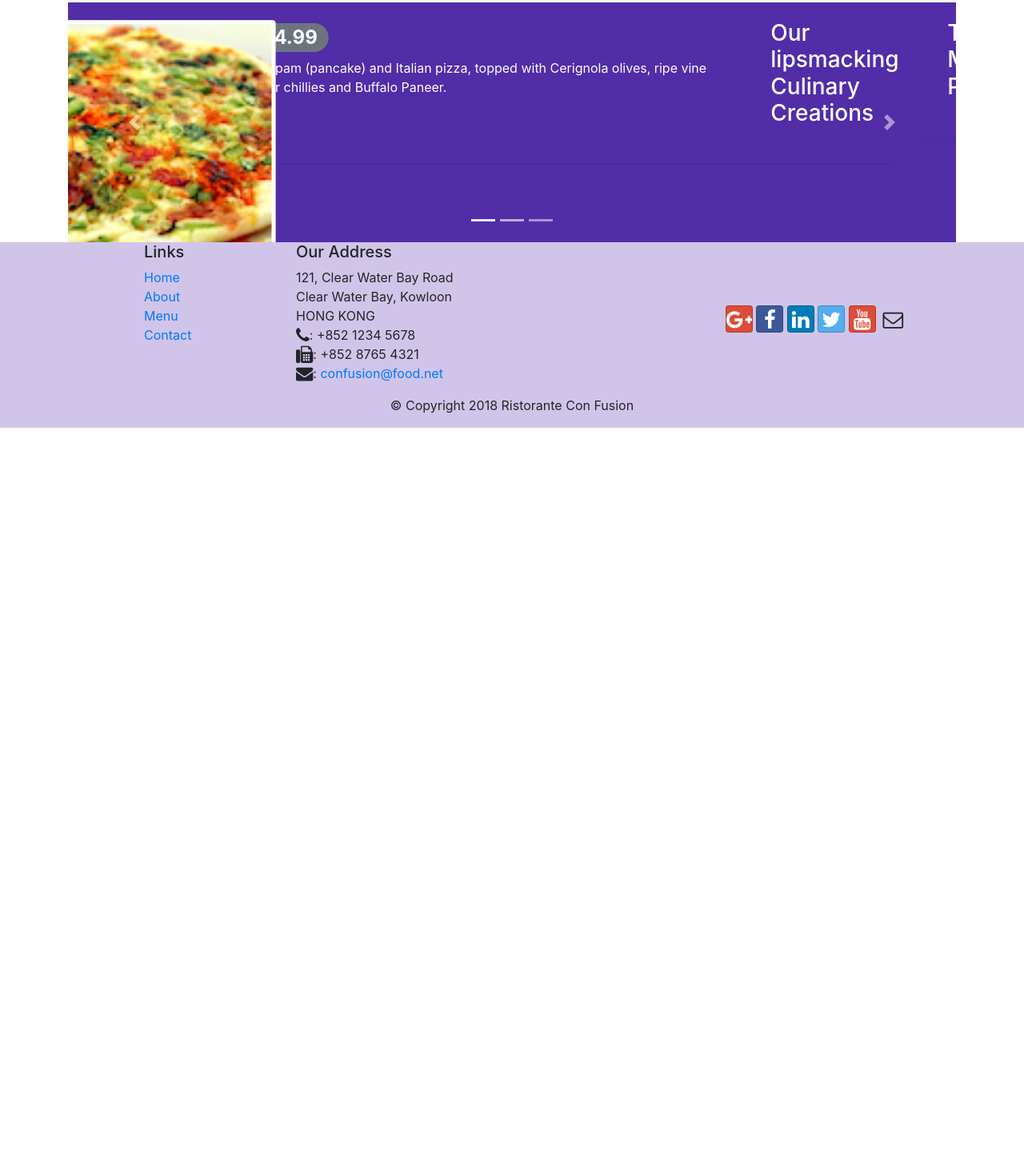
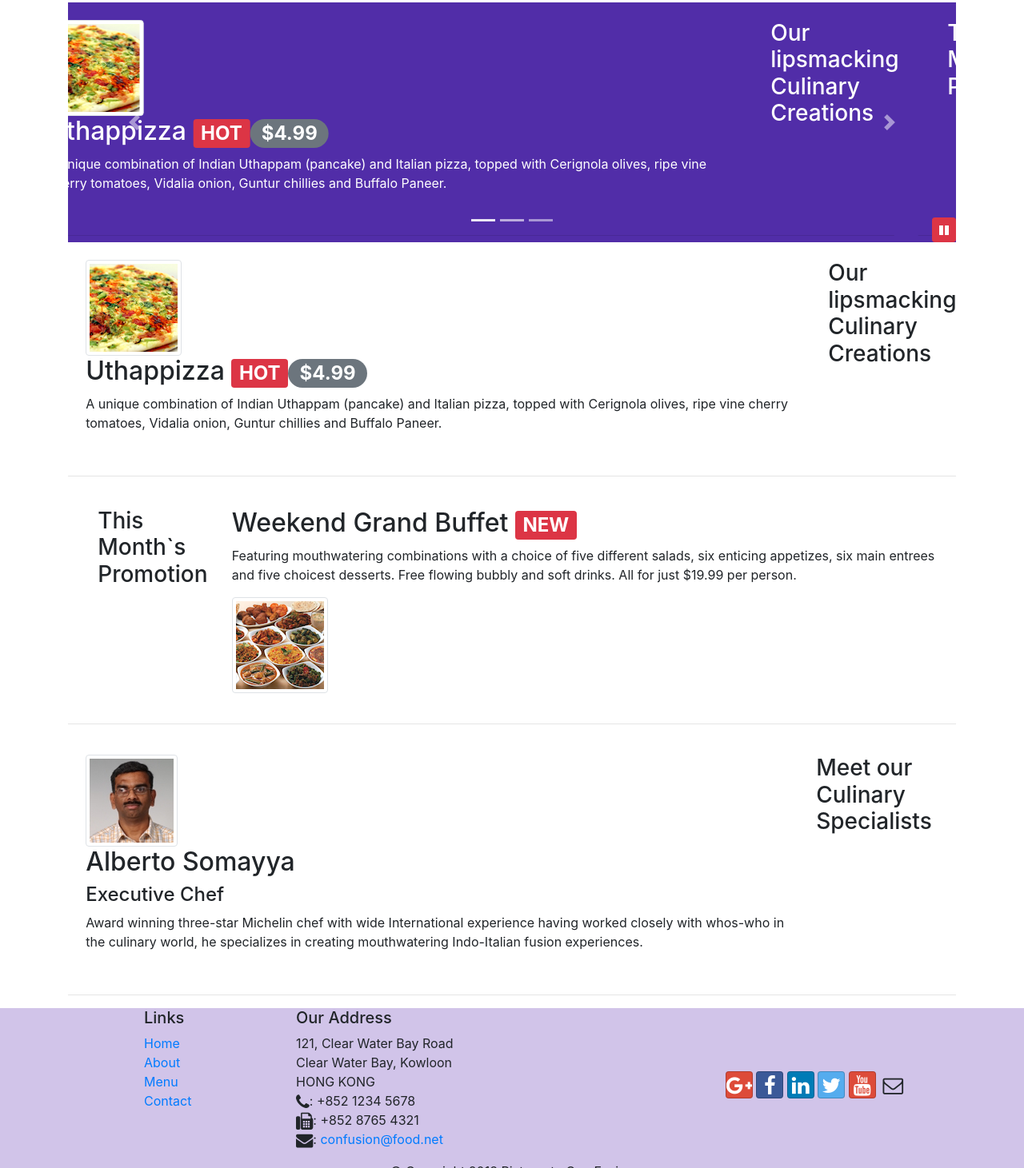
Before and after one commit to sainitish16/assignment, a website: page index.html in a window 1280 px wide. Shown: the part 415-1876 px from the top of the page at 80% size. Before the commit the page ends 950 px from the top, so only its background shows below. Drawn offline with nearby package versions, Linux system fonts and the light colour scheme.

Commit message:
Bootstrap JQuery

```diff
--- a/index.html
+++ b/index.html
@@ -279,8 +279,103 @@
                     <a class="carousel-control-next" href="#mycarousel" role="button" data-slide="next">
                         <span class="carousel-control-next-icon"></span>
                     </a>
+                    <div class="btn-group" id="carouselButton">
+                        <button class="btn btn-danger btn-sm" id="carouselButtoninner">
+                            <span class="fa fa-pause"></span>
+                        </button>
+                    </div>
                 </div>
              </div>
+        </div>
+        <script>
+            $(document).ready(function(){
+                $("#mycarousel").carousel( { interval: 2000 } );
+                $("#carouselButtoninner").click(function(){
+                    if($('#carouselButtoninner').children('span').hasClass('fa-pause')){
+                        $('#mycarousel').carousel('pause');
+                        $('#carouselButtoninner').children('span').removeClass('fa-pause');
+                        $('#carouselButtoninner').children('span').addClass('fa-play');
+                    }else if($('#carouselButtoninner').children('span').hasClass('fa-play')){
+                        $('#mycarousel').carousel('cycle');
+                        $('#carouselButtoninner').children('span').removeClass('fa-play');
+                        $('#carouselButtoninner').children('span').addClass('fa-pause');
+                    }
+                });
+            });
+        </script>
+        <div class="row">
+            <div class="col-12">
+                <div class="media row">
+                    <div class="col-lg-10 col-sm-12">
+                        <img class="d-flex mr-3 img-thumbnail align-self-center"
+                                src="img/uthappizza.png" alt="Uthappizza">
+                        <div class="media-body">
+                            <h2 class="mt-0">Uthappizza <span class="badge badge-danger">HOT</span><span class="badge badge-pill badge-secondary">$4.99</span></h2>
+
+                            <p class="d-none d-sm-block">A unique combination of Indian Uthappam (pancake) and
+                                Italian pizza, topped with Cerignola olives, ripe vine
+                                cherry tomatoes, Vidalia onion, Guntur chillies and
+                                Buffalo Paneer.</p>
+                        </div>
+                    </div>
+
+                    <div class="col-lg-2 col-sm-12">
+                        <div class="col-2">
+                            <h3>Our lipsmacking Culinary Creations</h3>
+                        </div>
+                    </div>
+                </div>
+                <hr />
+            </div>
+
+            <div class="col-12">
+                <div class="media row">
+                    <div class="col-lg-2 col-sm-12">
+                        <div class="col-2">
+                            <h3>This Month`s Promotion</h3>
+                        </div>
+                    </div>
+
+                    <div class="col-lg-10 col-sm-12">
+                        <div class="media-body">
+                            <h2 class="mt-0">Weekend Grand Buffet <span class="badge badge-danger">NEW</span></h2>
+
+                            <p class="d-none d-sm-block">Featuring mouthwatering combinations with a choice of five different salads, six enticing appetizes, six main entrees and five choicest desserts. Free flowing bubbly and soft drinks. All for just $19.99 per person.</p>
+                        </div>
+                        <img class="d-flex mr-3 img-thumbnail align-self-center"
+                            src="img/buffet.png" alt="Uthappizza">
+                    </div>
+
+                </div>
+                <hr />
+            </div>
+            <div class="col-12">
+                <div class="media row">
+                    <div class="col-lg-10 col-sm-12">
+                        <img class="d-flex mr-3 img-thumbnail align-self-center"
+                        src="img/alberto.png" alt="Alberto Somayya">
+                        <div class="media-body">
+                            <h2 class="mt-0">Alberto Somayya</h2>
+                            <h4>Executive Chef</h4>
+                            <p class="d-none d-sm-block">Award winning three-star Michelin chef with wide
+                                International experience having worked closely with
+                                whos-who in the culinary world, he specializes in
+                                creating mouthwatering Indo-Italian fusion experiences.
+                                </p>
+                        </div>
+                    </div>
+                    <div class="col-lg-2 col-sm-12">
+
+                        <div class="">
+                            <h3>Meet our Culinary Specialists</h3>
+                        </div>
+                    </div>
+
+
+                </div>
+
+                <hr />
+            </div>
         </div>
         <div class="row">
             <div class="col-2">
--- a/styles.css
+++ b/styles.css
@@ -17,9 +17,11 @@ body{
 }
 .media{
     padding: 2%;
+}
+
+.carousel .media{
     color: white;
 }
-
 .card .card-header{
     color: white;
 }
@@ -42,9 +44,16 @@ body{
   height: 300px;
 }
 
-.carousel-item img {
+/* .carousel-item img {
     position: absolute;
     top: 0;
     left: 0;
     min-height: 300px;
+} */
+
+#carouselButton {
+    right:0px;
+    position: absolute;
+    bottom: 0px;
+    z-index: 1;
 }
```
Also changed, not shown: 1 other file.
